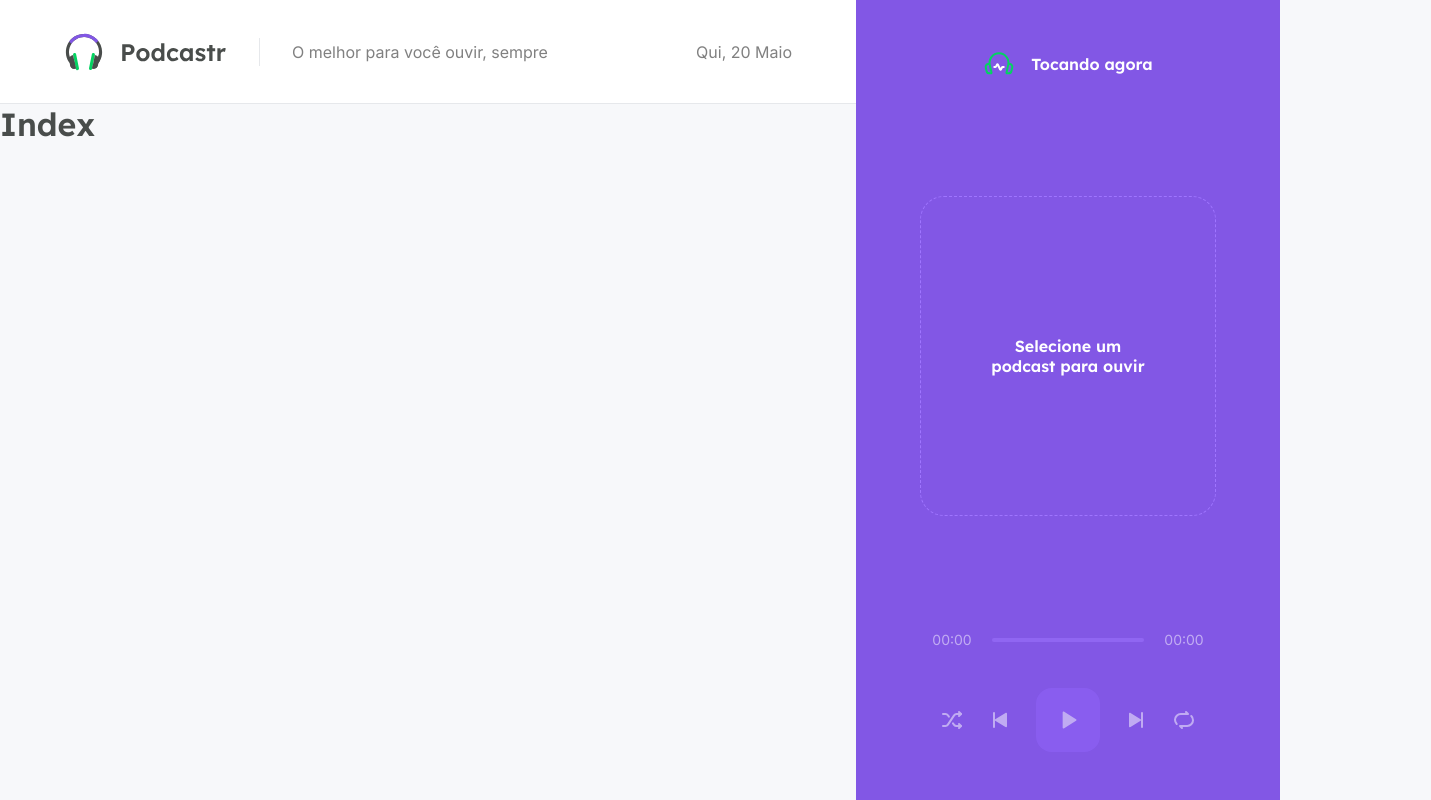
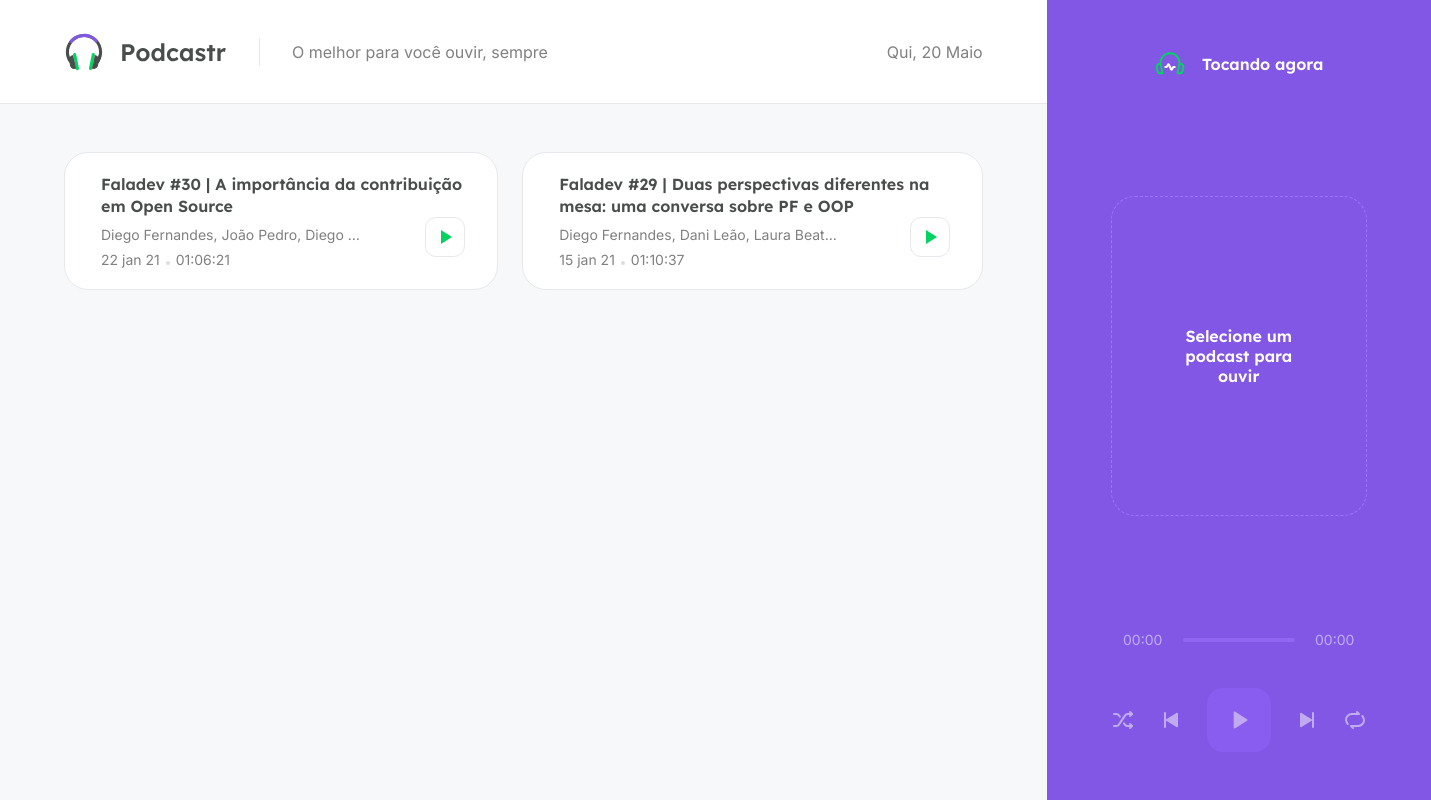
Before and after one commit to dhayananascimento/NLW-Podcastr, a Next.js app: page / in a window 1280 px wide. Shown: the whole page, 1431 px wide, since content can reach past the window. Built offline with nearby package versions, Linux system fonts and the light colour scheme; data requests are answered from the project's data file; grey boxes are pictures that could not be loaded.

Commit message:
Altera requisições e add audios recentes em tela

```diff
--- /dev/null
+++ b/next.config.js
@@ -0,0 +1,5 @@
+module.exports = {
+  images: {
+    domains: ["storage.googleapis.com"],
+  },
+};
--- a/package.json
+++ b/package.json
@@ -9,6 +9,7 @@
     "server": "json-server server.json -w -d 750 -p 3333"
   },
   "dependencies": {
+    "axios": "^0.21.1",
     "date-fns": "^2.21.3",
     "next": "10.2.2",
     "react": "17.0.2",
--- /dev/null
+++ b/src/pages/home.module.scss
@@ -0,0 +1,112 @@
+.homepage {
+  padding: 0 4rem;
+  height: calc(100vh - 6.5rem);
+  overflow-y: scroll;
+
+  h2 {
+    margin-top: 3rem;
+    margin-bottom: 1.5rem;
+  }
+}
+
+.latestEpisodes {
+  ul {
+    list-style: none;
+    display: grid;
+    grid-template-columns: repeat(2, 1fr);
+    gap: 1.5rem;
+
+    li {
+      background: var(--white);
+      border: 1px solid var(--gray-100);
+      padding: 1.25rem;
+      border-radius: 1.5rem;
+      position: relative;
+
+      display: flex;
+      align-items: center;
+
+      img {
+        width: 6rem;
+        height: 6rem;
+        flex-shrink: 0;
+        border-radius: 1rem;
+      }
+
+      .episodeDetails {
+        flex: 1;
+        margin-left: 1rem;
+
+        a {
+          display: block;
+          color: var(--gray-800);
+          font-family: Lexend, sans-serif;
+          font-weight: 600;
+          text-decoration: none;
+          line-height: 1.4rem;
+
+          &:hover {
+            text-decoration: underline;
+          }
+        }
+
+        p {
+          font-size: 0.875rem;
+          margin-top: 0.5rem;
+          max-width: 70%;
+          white-space: nowrap;
+          overflow: hidden;
+          text-overflow: ellipsis;
+        }
+
+        span {
+          display: inline-block;
+          margin-top: 0.5rem;
+          font-size: 0.875rem;
+
+          &:last-child {
+            margin-left: 0.5rem;
+            padding-left: 0.5rem;
+            position: relative;
+
+            &::before {
+              content: "";
+              width: 4px;
+              height: 4px;
+              border-radius: 2px;
+              background: #ddd;
+              position: absolute;
+              left: 0;
+              top: 50%;
+              transform: translate(-50%, 50%);
+            }
+          }
+        }
+      }
+
+      button {
+        position: absolute;
+        right: 2rem;
+        bottom: 2rem;
+
+        width: 2.5rem;
+        height: 2.5rem;
+        background: var(--white);
+        border: 1px solid var(--gray-100);
+        border-radius: 0.675rem;
+        font-size: 0;
+
+        transition: filter 0.2s;
+
+        img {
+          width: 1.5rem;
+          height: 1.5rem;
+        }
+
+        &:hover {
+          filter: brightness(0.95);
+        }
+      }
+    }
+  }
+}
--- a/src/pages/index.tsx
+++ b/src/pages/index.tsx
@@ -34,19 +34,106 @@
   }
 */
 
-export default function Home(props) {
-  console.log(props.episodes);
-  return <h1>Index</h1>;
+import { GetStaticProps } from "next";
+import { format, parseISO } from "date-fns";
+import ptBR from "date-fns/locale/pt-BR";
+import Image from "next/image";
+
+import styles from "./home.module.scss";
+import { api } from "../services/api";
+import { convertDurationToTimeString } from "../utils/convertDurationToTimeString";
+
+type Episode = {
+  id: string;
+  title: string;
+  thumbnail: string;
+  description: string;
+  members: string;
+  duration: number;
+  durationAsString: string;
+  url: string;
+  publishedAt: string;
+};
+
+type HomeProps = {
+  latestEpisodes: Array<Episode>;
+  allEpisodes: Array<Episode>;
+};
+
+export default function Home({ latestEpisodes, allEpisodes }: HomeProps) {
+  return (
+    <div className={styles.homepage}>
+      <section className={styles.latestEpisodes}>
+        <h2></h2>
+
+        <ul>
+          {latestEpisodes.map((episode) => {
+            return (
+              <li key={episode.id}>
+                {/* otimiza, utilizando os tamanhos que ela sera carregada(3x) e
+                não mostrada (x) */}
+                <Image
+                  src={episode.thumbnail}
+                  alt={episode.title}
+                  width={192}
+                  height={192}
+                  objectFit="cover"
+                />
+                <div className={styles.episodeDetails}>
+                  <a href="">{episode.title}</a>
+                  <p>{episode.members}</p>
+                  <span>{episode.publishedAt}</span>
+                  <span>{episode.durationAsString}</span>
+                </div>
+                <button type="button">
+                  <img src="./play-green.svg" alt="Tocar episódio" />
+                </button>
+              </li>
+            );
+          })}
+        </ul>
+      </section>
+
+      <section className={styles.allEpisodes}></section>
+    </div>
+  );
 }
 
-export async function getStaticProps() {
-  const response = await fetch("http://localhost:3333/episodes");
-  const data = await response.json();
+export const getStaticProps: GetStaticProps = async () => {
+  const { data } = await api.get("episodes", {
+    params: {
+      _limit: 12,
+      _sort: "published_at",
+      _order: "desc",
+    },
+  });
+
+  const episodes = data.map((episode) => {
+    return {
+      id: episode.id,
+      title: episode.title,
+      thumbnail: episode.thumbnail,
+      members: episode.members,
+      publishedAt: format(parseISO(episode.published_at), "d MMM yy", {
+        locale: ptBR,
+      }),
+      duration: Number(episode.file.duration),
+      durationAsString: convertDurationToTimeString(
+        Number(episode.file.duration)
+      ),
+      description: episode.description,
+      url: episode.file.url,
+    };
+  });
+
+  const latestEpisodes = episodes.slice(0, 2);
+  const allEpisodes = episodes.slice(2, episodes.length);
 
   return {
     props: {
-      episodes: data,
+      latestEpisodes,
+      allEpisodes,
     },
     revalidate: 60 * 60 * 8,
   };
-}
+};
--- /dev/null
+++ b/src/services/api.ts
@@ -0,0 +1,5 @@
+import axios from "axios";
+
+export const api = axios.create({
+  baseURL: "http://localhost:3333/",
+});
--- /dev/null
+++ b/src/utils/convertDurationToTimeString.ts
@@ -0,0 +1,11 @@
+export function convertDurationToTimeString(duration: number): string {
+  const hours = Math.floor(duration / (60 * 60));
+  const minutes = Math.floor((duration % (60 * 60)) / 60);
+  const seconds = duration % 60;
+
+  const timeString = [hours, minutes, seconds]
+    .map((unit) => String(unit).padStart(2, "0"))
+    .join(":");
+
+  return timeString;
+}
```
Also changed, not shown: 1 other file (tests, documents, lock files or other folders).
